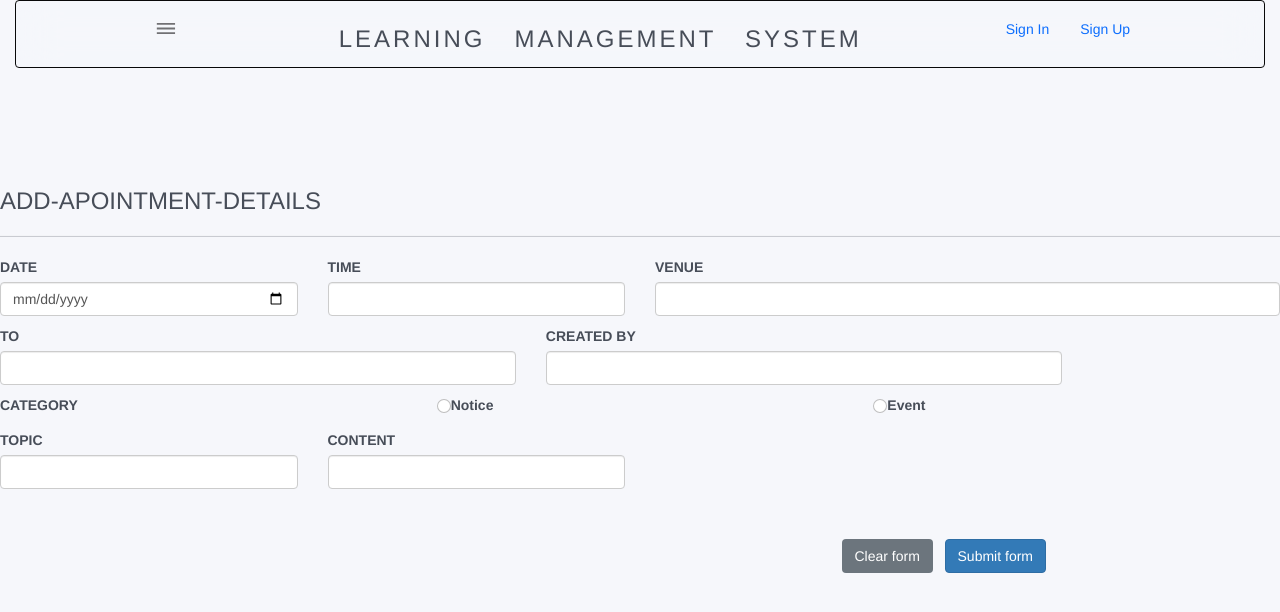
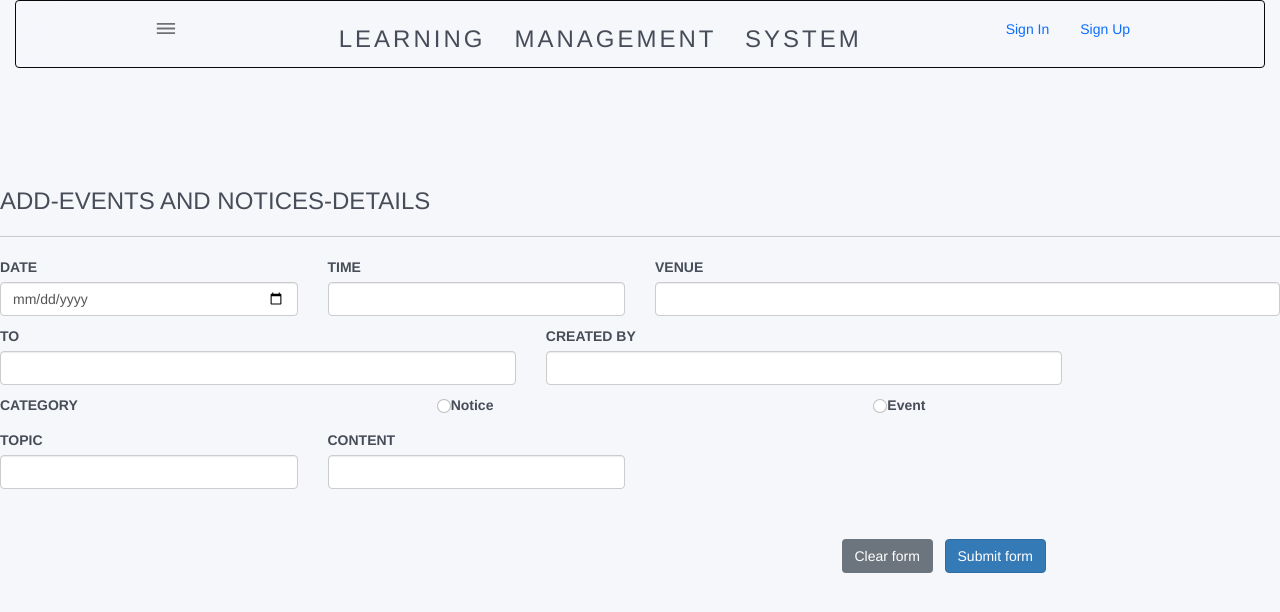
Before and after one commit to JoshuaAmarasinghe/Aspirus-Learning-Management-System, a React (Create React App) app in the folder client/: page /noticeandeventManager/add in a window 1280 px wide. Shown: the top 612 px of the page. Built offline with nearby package versions, Linux system fonts and the light colour scheme; the HTML template or start-up script is replaced by a standard one.

Commit message:
edit the adding page heding

```diff
--- a/client/src/components/noticeandevent-manager/AddNoticeOrEvent.js
+++ b/client/src/components/noticeandevent-manager/AddNoticeOrEvent.js
@@ -75,7 +75,7 @@ export default function AddNoticeOrEvent() {
     }
     return (
         <div className="content" >
-            <h3 style={{ marginTop:"100px"}}>ADD-APOINTMENT-DETAILS</h3><hr />
+            <h3 style={{ marginTop:"100px"}}>ADD-EVENTS AND NOTICES-DETAILS</h3><hr />
 
 
             <form class="row g-3 needs-validation" id="inputForm2" novalidate>
```
